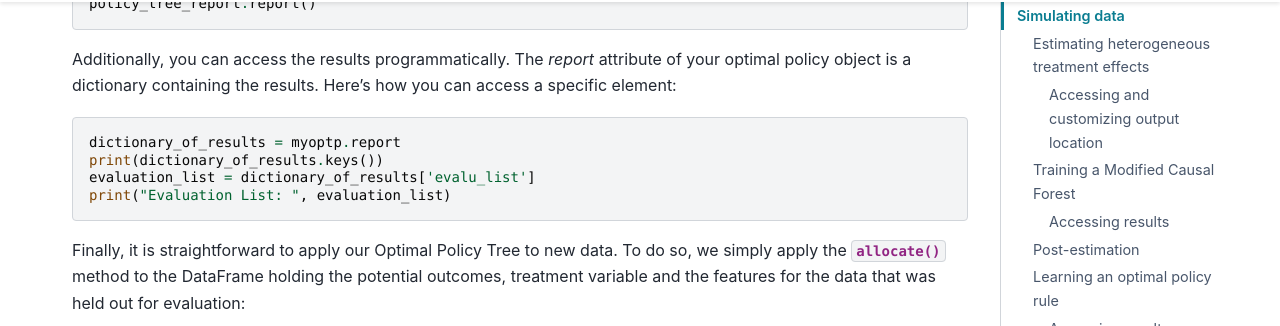
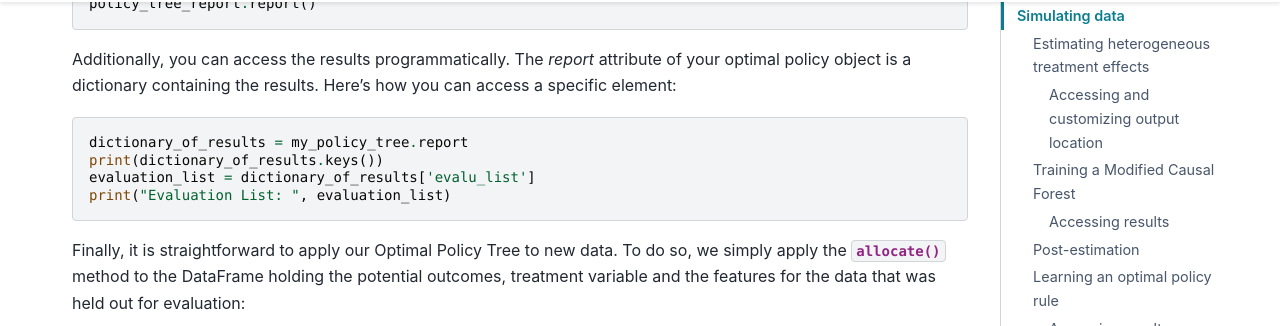
Before and after one commit to MCFpy/mcf, a Sphinx documentation site: the page built from docs/source/getting_started.rst, in a window 1280 px wide and 900 px high, scrolled down 5974 px. Shown: the part 126-452 px from the top of the window. Built offline with Sphinx 7.4.7 and the PyData theme 0.15.4, drawn with Linux system fonts in a browser that asks for light colours.

Commit message:
Update getting_started.rst

```diff
--- a/docs/source/getting_started.rst
+++ b/docs/source/getting_started.rst
@@ -290,7 +290,7 @@ Additionally, you can access the results programmatically. The `report` attribut
 
 .. code-block:: python
 
-    dictionary_of_results = myoptp.report
+    dictionary_of_results = my_policy_tree.report
     print(dictionary_of_results.keys())
     evaluation_list = dictionary_of_results['evalu_list']
     print("Evaluation List: ", evaluation_list)
```
